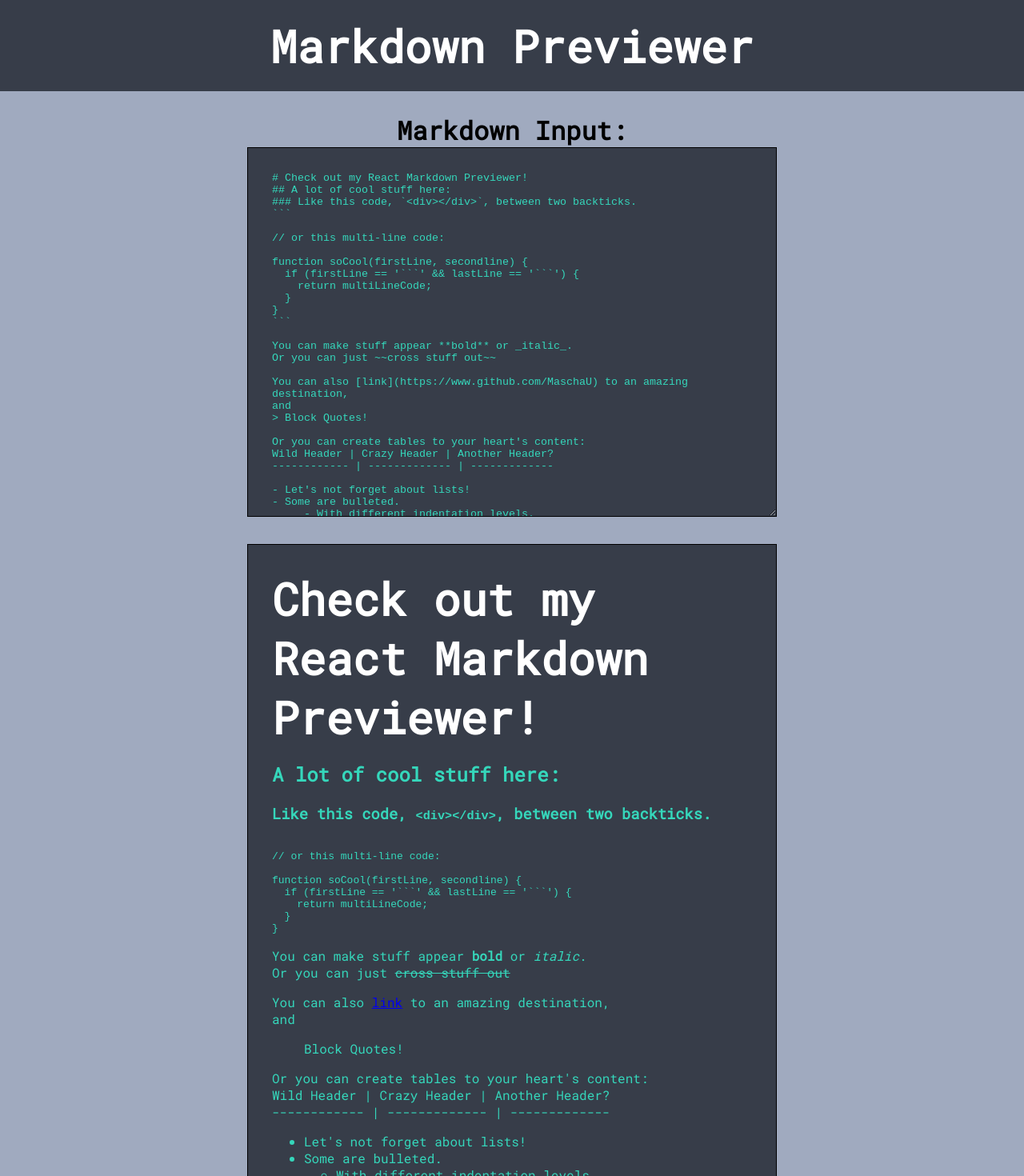
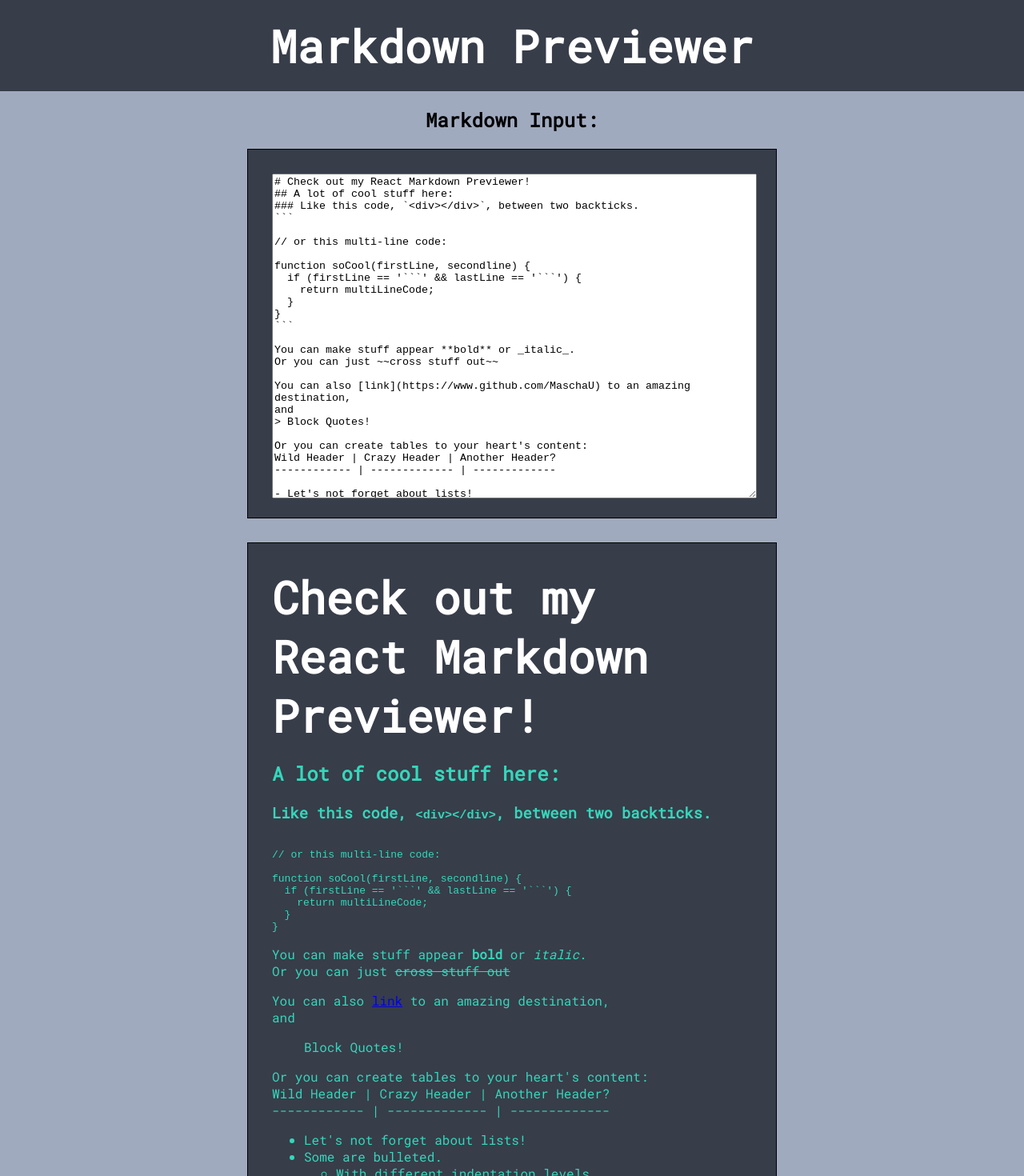
Before and after one commit to MaschaU/markdown-previewer, a React (Create React App) app: page / in a window 1280 px wide. Shown: the top 1470 px of the page at 80% size. Built offline with nearby package versions, Linux system fonts and the light colour scheme.

Commit message:
adding css modules stylesheet

```diff
--- a/src/App.css
+++ b/src/App.css
@@ -17,47 +17,3 @@ h1 {
   margin: 0;
   font-size: 3.5rem;
 }
-
-#preview,
-.markdown-input
-#editor {
-  width: 600px;
-  height: 50vh;
-  border: 1px solid black;
-  padding: 30px;
-  margin-left: auto;
-  margin-right: auto;
-  margin-bottom: 30px;
-  background-color: #373d49;
-  color: #35d7bb;
-}
-
-#h2-input {
-  margin-bottom: 0;
-  font-size: 2rem;
-}
-
-#preview {
-  height: 115vh;
-  text-align: left;
-}
-
-li {
-  margin-left: 0;
-}
-
-img {
-  height: 150px;
-  width: 250px;
-  margin-top: 10px;
-}
-
-button {
-  margin-bottom: 30px;
-  height: 35px;
-  width: 200px;
-  background-color: #373d49;
-  color: #35d7bb;
-  border-radius: 6px;
-  font-size: 1.3rem;
-}
--- a/src/App.js
+++ b/src/App.js
@@ -1,97 +1,18 @@
 import React from 'react';
 import './App.css';
 
-let marked = require("marked");
+import MarkdownPreviewer from "./MarkdownPreviewer";
 
-// allows line breaks with return button
-marked.setOptions({
-  breaks: true
-});
-
-// inserts target="_blank" into href tags (required for codepen links)
-const renderer = new marked.Renderer();
-renderer.link = function(href, title, text) {
-  return `<a target="_blank" href="${href}">${text}` + '</a>';
-};
-
-const placeholder = `# Check out my React Markdown Previewer!
-## A lot of cool stuff here:
-### Like this code, \`<div></div>\`, between two backticks.
-\`\`\`
-
-// or this multi-line code:
-
-function soCool(firstLine, secondline) {
-  if (firstLine == '\`\`\`' && lastLine == '\`\`\`') {
-    return multiLineCode;
-  }
-}
-\`\`\`
-
-You can make stuff appear **bold** or _italic_.
-Or you can just ~~cross stuff out~~
-
-You can also [link](https://www.github.com/MaschaU) to an amazing destination,
-and
-> Block Quotes!
-
-Or you can create tables to your heart's content:
-Wild Header | Crazy Header | Another Header?
------------- | ------------- | -------------
-
-- Let's not forget about lists!
-- Some are bulleted.
-     - With different indentation levels.
-        - That look like this.
-
-
-1. And there are numbererd lists too.
-1. Use just 1s if you want!
-1. And last but not least, let's not forget embedded images:
-![Cute Overload](https://ahead4-thegreatprojects.s3.eu-west-2.amazonaws.com/image-cache/6/5/3/a/6/653a650a7f47332c8833716c76a7e0c36a291f23-international-sloth-day-2018-sloths-need-our-help-so-lets-get-moving-6879.jpeg)
-`
-export default class App extends React.Component {
-  constructor(props) {
-    super(props)
-    this.state = {
-      markdown: placeholder,
-    };
-    this.clearTextArea = this.clearTextArea.bind(this);
-  }
-
-  updateMarkdown(markdown) {
-    this.setState({markdown});
-  }
-
-  clearTextArea() {
-    this.setState({
-      markdown: ""
-    });
-  }
-  render () {
-    return (
+const App = () => (
   <div className="App">
     <div className="container">
       <div id="header">
         <h1>Markdown Previewer</h1>
       </div>
-          <div className="markdown-input">
-            <h2 id="h2-input">Markdown Input:</h2>
-            <div className="mark-input">
-              <textarea id="editor" value={this.state.markdown} onChange={(e)=>{this.updateMarkdown(e.target.value);}}>
-                {console.log(this.state.markdown)}
-              </textarea>
+
+      <MarkdownPreviewer />
     </div>
   </div>
-          <div id="preview" dangerouslySetInnerHTML={{ __html: marked(this.state.markdown) }}>
-          </div>
-          <div>
-            <button onClick={this.clearTextArea}>Clear</button>
-          </div>
+);
 
-        </div>
-
-      </div>
-    );
-  }
-};
+export default App;
--- /dev/null
+++ b/src/MarkdownPreviewer.jsx
@@ -0,0 +1,96 @@
+import React from "react";
+import classes from './MarkdownPreviewer.module.css';
+
+const marked = require("marked");
+
+// allows line breaks with return button
+marked.setOptions({
+  breaks: true,
+});
+
+const placeholder = `# Check out my React Markdown Previewer!
+## A lot of cool stuff here:
+### Like this code, \`<div></div>\`, between two backticks.
+\`\`\`
+
+// or this multi-line code:
+
+function soCool(firstLine, secondline) {
+  if (firstLine == '\`\`\`' && lastLine == '\`\`\`') {
+    return multiLineCode;
+  }
+}
+\`\`\`
+
+You can make stuff appear **bold** or _italic_.
+Or you can just ~~cross stuff out~~
+
+You can also [link](https://www.github.com/MaschaU) to an amazing destination,
+and
+> Block Quotes!
+
+Or you can create tables to your heart's content:
+Wild Header | Crazy Header | Another Header?
+------------ | ------------- | -------------
+
+- Let's not forget about lists!
+- Some are bulleted.
+     - With different indentation levels.
+        - That look like this.
+
+
+1. And there are numbererd lists too.
+1. Use just 1s if you want!
+1. And last but not least, let's not forget embedded images:
+![Cute Overload](https://ahead4-thegreatprojects.s3.eu-west-2.amazonaws.com/image-cache/6/5/3/a/6/653a650a7f47332c8833716c76a7e0c36a291f23-international-sloth-day-2018-sloths-need-our-help-so-lets-get-moving-6879.jpeg)
+`;
+export default class MarkdownPreviewer extends React.Component {
+  state = {
+    markdown: placeholder,
+  };
+
+  updateMarkdown = (markdown) => {
+    this.setState({ markdown });
+  };
+
+  handleChange = (e) => {
+    this.updateMarkdown(e.target.value);
+  };
+
+  handleClearClick = () => {
+    this.setState({
+      markdown: "",
+    });
+  };
+
+  render() {
+    const { markdown } = this.state;
+    console.log(classes);
+
+    return (
+      <>
+        <div className={classes.markdownInput}>
+          <h2 id="h2-input" classes={classes.title}>
+            Markdown Input:
+          </h2>
+          <div className={classes.textareaWrapper}>
+            <textarea
+              className={classes.textarea}
+              id="editor"
+              value={markdown}
+              onChange={this.handleChange}
+            />
+          </div>
+        </div>
+        <div
+          id="preview"
+          className={classes.preview}
+          dangerouslySetInnerHTML={{ __html: marked(markdown) }}
+        />
+        <div>
+          <button className={classes.button} onClick={this.clearTextArea}>Clear</button>
+        </div>
+      </>
+    );
+  }
+}
--- /dev/null
+++ b/src/MarkdownPreviewer.module.css
@@ -0,0 +1,48 @@
+.preview,
+.markdown-input,
+.textareaWrapper {
+  width: 600px;
+  height: 50vh;
+  border: 1px solid black;
+  padding: 30px;
+  margin-left: auto;
+  margin-right: auto;
+  margin-bottom: 30px;
+  background-color: #373d49;
+  color: #35d7bb;
+}
+
+.textarea {
+  min-height: 400px;
+  width: 100%;
+}
+
+.title {
+  margin-bottom: 0;
+  font-size: 2rem;
+}
+
+.preview {
+  height: 115vh;
+  text-align: left;
+}
+
+.preview li {
+  margin-left: 0;
+}
+
+.preview img {
+  height: 150px;
+  width: 250px;
+  margin-top: 10px;
+}
+
+.button {
+  margin-bottom: 30px;
+  height: 35px;
+  width: 200px;
+  background-color: #373d49;
+  color: #35d7bb;
+  border-radius: 6px;
+  font-size: 1.3rem;
+}
```
Also changed, not shown: 1 other file (tests, documents, lock files or other folders). Lines whose indentation alone changed are shown as unchanged.
